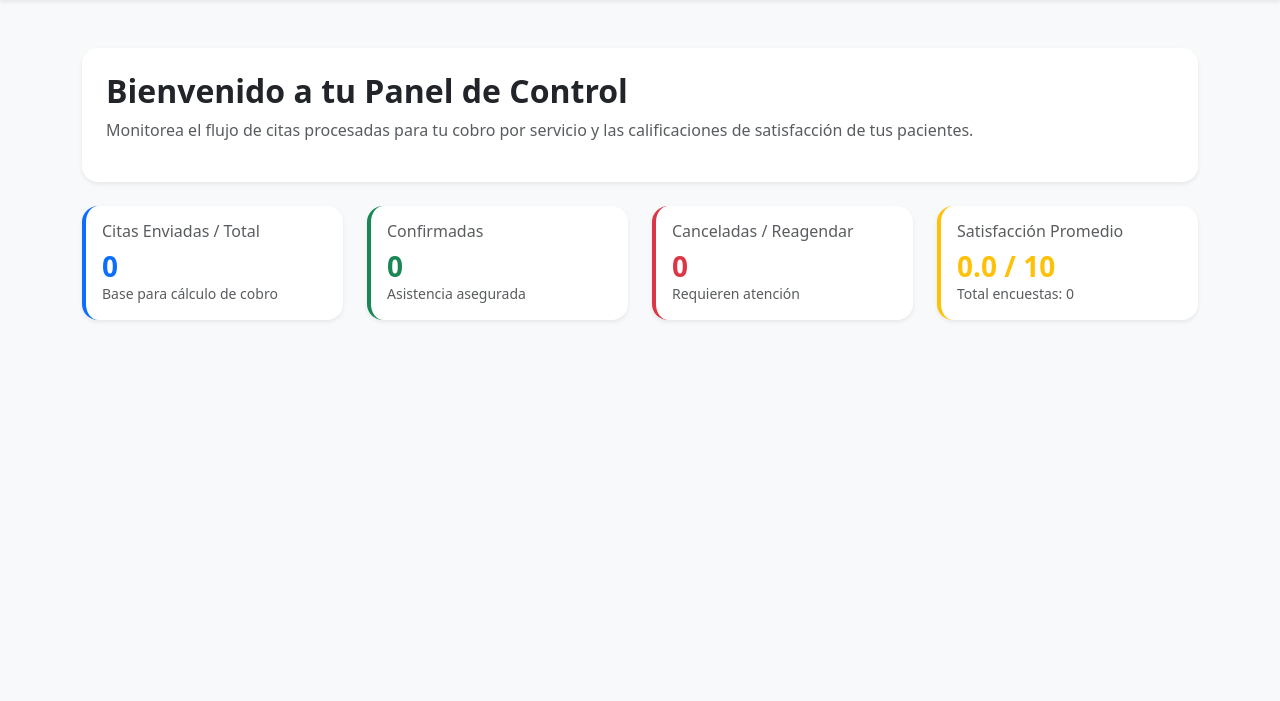
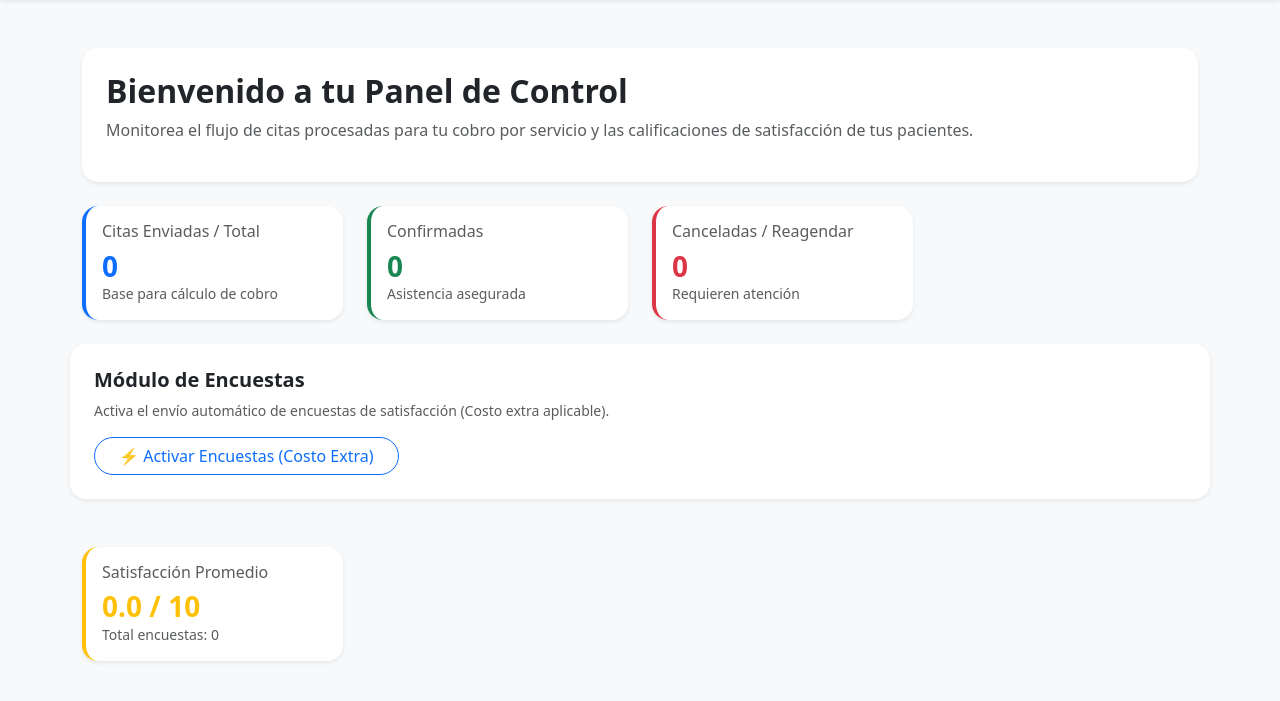
Before and after one commit to gerard24zam-netizen/asistente_virtual, a Flask app: page /dashboard in a window 1280 px wide. Shown: the part 56-757 px from the top of the page. Run offline with Flask 3, Linux system fonts and the light colour scheme; the visitor is signed in with stand-in values (Sample User, id 1).

Commit message:
Add survey module with toggle for satisfaction surveys
Added a new survey module with toggle functionality for automatic satisfaction surveys. Includes buttons to activate or deactivate the surveys based on user preference.

```diff
--- a/templates/dashboard.html
+++ b/templates/dashboard.html
@@ -57,6 +57,22 @@
             </div>
 
             <!-- 4. Satisfacción Promedio (Nueva) -->
+            <div class="card shadow-sm border-0 rounded-4 p-4 mb-4">
+                <h5 class="fw-bold mb-2">Módulo de Encuestas</h5>
+                <p class="text-muted small">Activa el envío automático de encuestas de satisfacción (Costo extra aplicable).</p>
+
+                <form action="/toggle-encuestas" method="POST">
+                    {% if user.enviar_encuesta %}
+                        <button type="submit" class="btn btn-success rounded-pill px-4">
+                            ✓ Encuestas Activadas (Hacer clic para desactivar)
+                        </button>
+                    {% else %}
+                        <button type="submit" class="btn btn-outline-primary rounded-pill px-4">
+                            ⚡ Activar Encuestas (Costo Extra)
+                        </button>
+                    {% endif %}
+                </form>
+            </div>
             <div class="col-md-3">
                 <div class="card border-0 shadow-sm rounded-4 p-3 bg-white border-start border-warning border-4">
                     <h6 class="text-muted">Satisfacción Promedio</h6>
```
